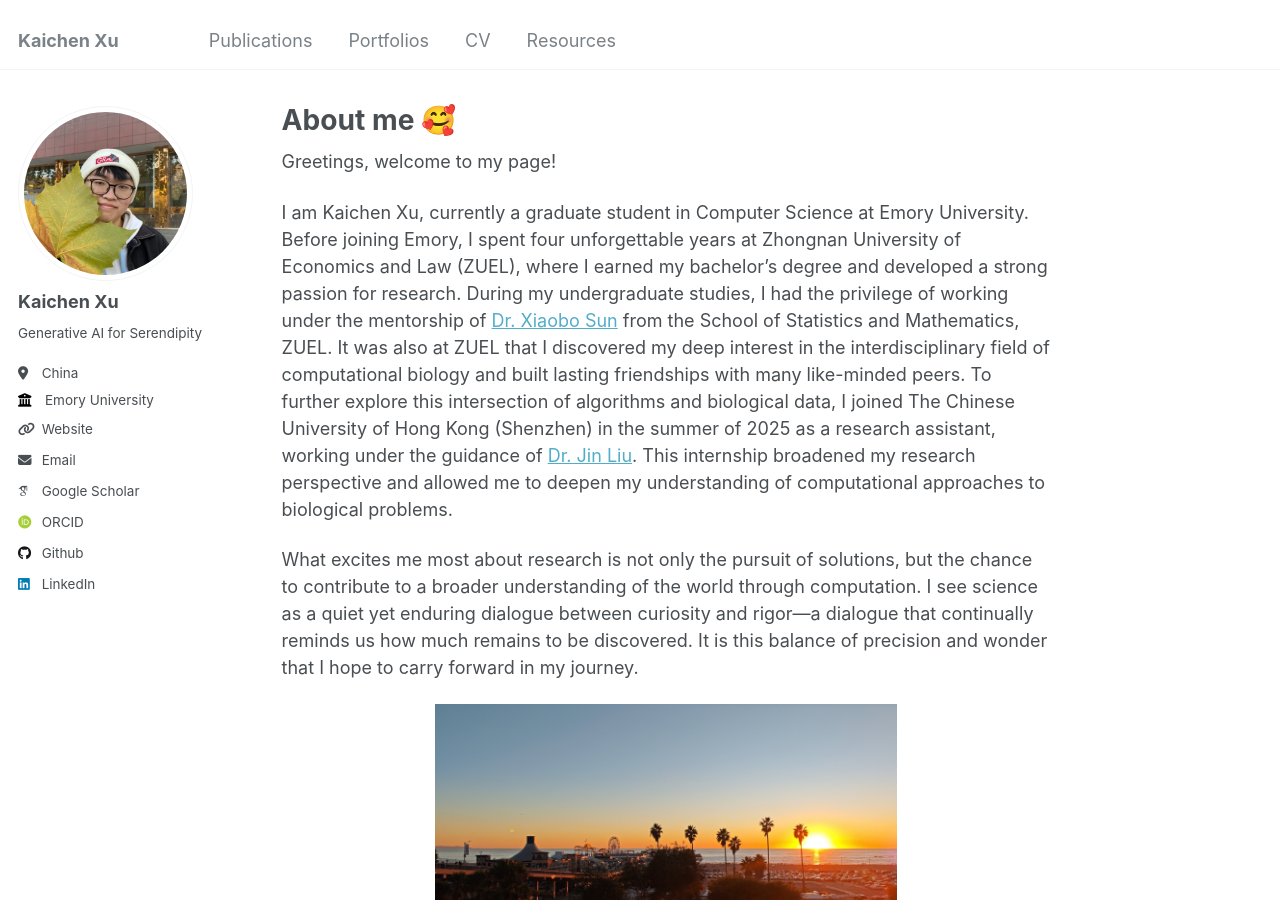
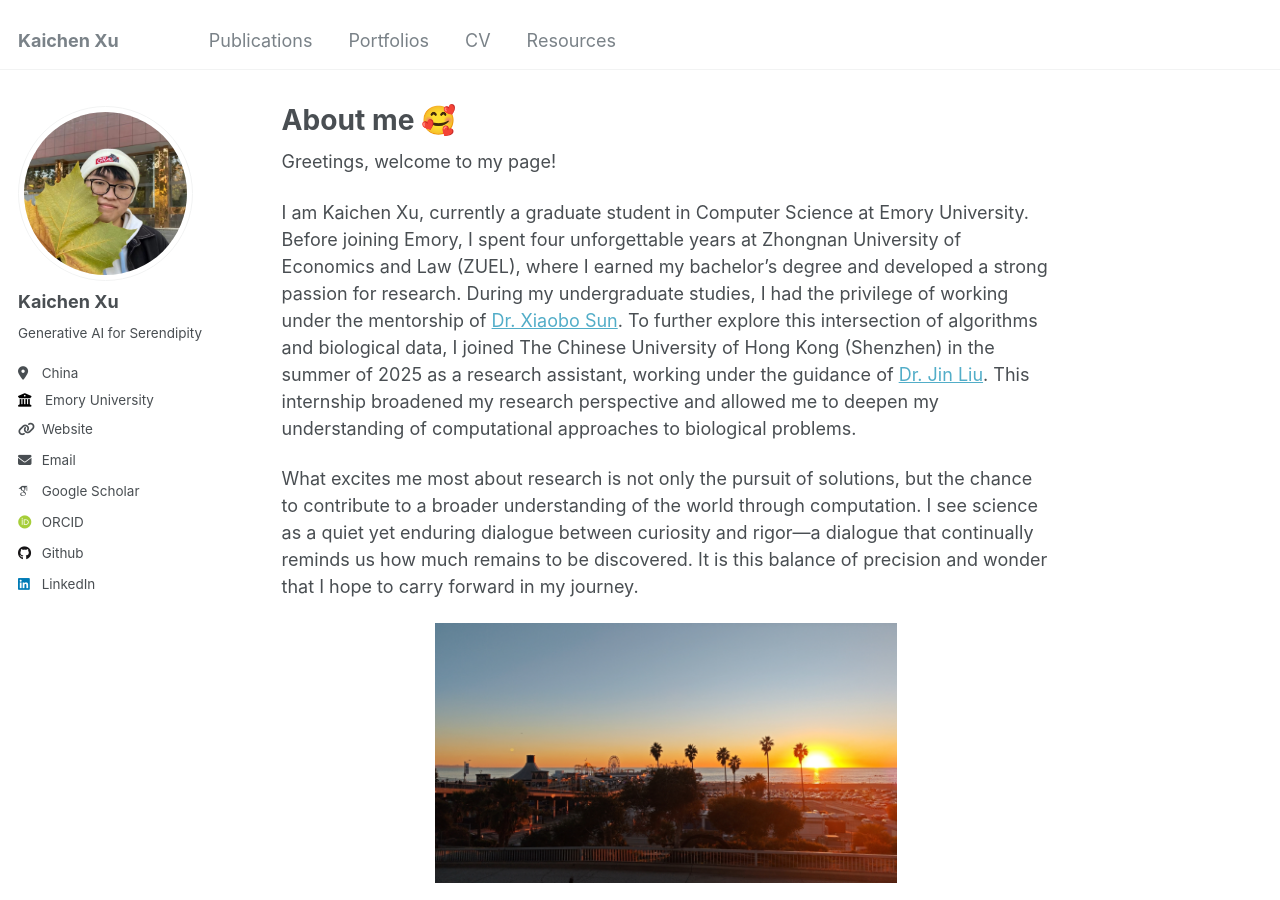
Before and after one commit to Catchxu/Catchxu.github.io, a Jekyll site: the page built from _pages/about.md, in a window 1280 px wide and 900 px high. Built offline with Jekyll 4.4.1, drawn with Linux system fonts in a browser that asks for light colours; some web fonts are replaced.

Commit message:
Update about

```diff
--- a/_pages/about.md
+++ b/_pages/about.md
@@ -9,7 +9,7 @@ redirect_from:
 
 Greetings, welcome to my page!
 
-I am Kaichen Xu, currently a graduate student in Computer Science at Emory University. Before joining Emory, I spent four unforgettable years at Zhongnan University of Economics and Law (ZUEL), where I earned my bachelor’s degree and developed a strong passion for research. During my undergraduate studies, I had the privilege of working under the mentorship of [Dr. Xiaobo Sun](https://med.emory.edu/directory/profile/?u=XSUN28) from the School of Statistics and Mathematics, ZUEL. It was also at ZUEL that I discovered my deep interest in the interdisciplinary field of computational biology and built lasting friendships with many like-minded peers. To further explore this intersection of algorithms and biological data, I joined The Chinese University of Hong Kong (Shenzhen) in the summer of 2025 as a research assistant, working under the guidance of [Dr. Jin Liu](https://sites.google.com/view/liujinlab/home). This internship broadened my research perspective and allowed me to deepen my understanding of computational approaches to biological problems.
+I am Kaichen Xu, currently a graduate student in Computer Science at Emory University. Before joining Emory, I spent four unforgettable years at Zhongnan University of Economics and Law (ZUEL), where I earned my bachelor’s degree and developed a strong passion for research. During my undergraduate studies, I had the privilege of working under the mentorship of [Dr. Xiaobo Sun](https://med.emory.edu/directory/profile/?u=XSUN28). To further explore this intersection of algorithms and biological data, I joined The Chinese University of Hong Kong (Shenzhen) in the summer of 2025 as a research assistant, working under the guidance of [Dr. Jin Liu](https://sites.google.com/view/liujinlab/home). This internship broadened my research perspective and allowed me to deepen my understanding of computational approaches to biological problems.
 
 What excites me most about research is not only the pursuit of solutions, but the chance to contribute to a broader understanding of the world through computation. I see science as a quiet yet enduring dialogue between curiosity and rigor---a dialogue that continually reminds us how much remains to be discovered. It is this balance of precision and wonder that I hope to carry forward in my journey.
 
```
